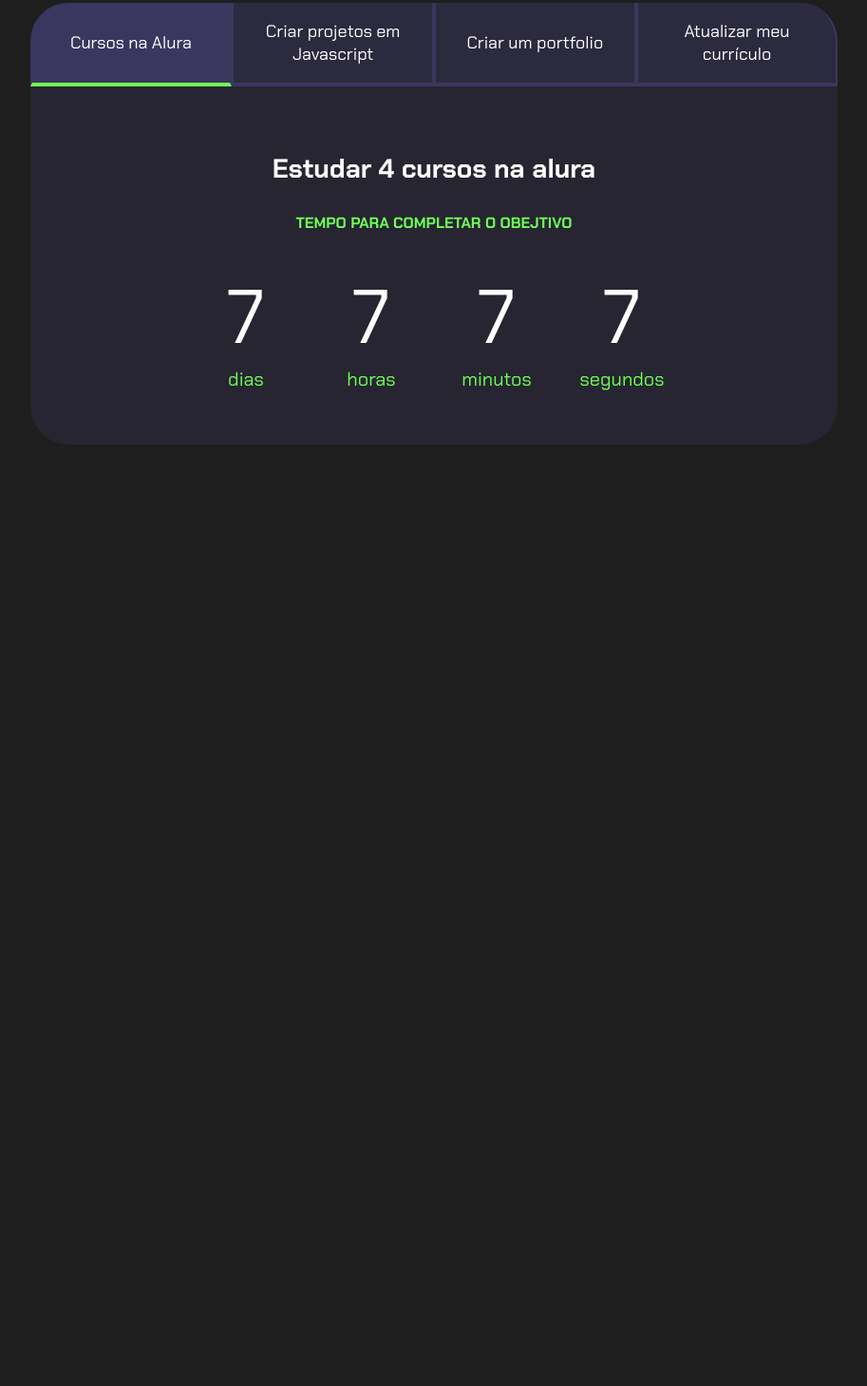
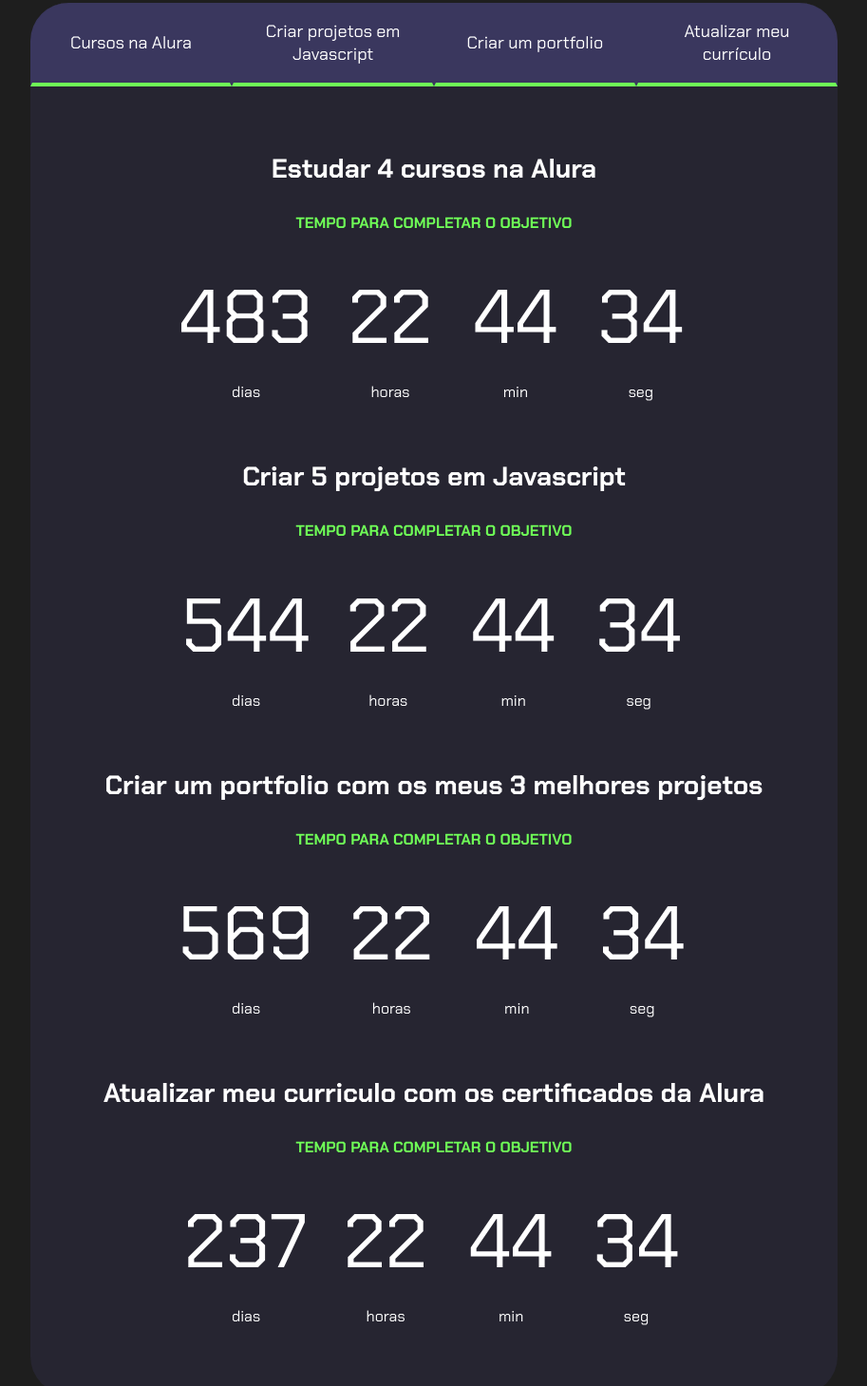
Before and after one commit to izabeladalagnol/Projeto-de-Vida, a plain HTML site: page index.html in a window 1280 px wide. Shown: the part 100-1559 px from the top of the page at 95% size, without its empty margins (183-1096 px from the left). Before the commit the page ends 800 px from the top, so only its background shows below. Drawn offline with Linux system fonts and the light colour scheme.

Commit message:
Add files via upload

```diff
--- a/index.html
+++ b/index.html
@@ -14,61 +14,96 @@
         <div class="conteudo">
             <div class="botoes">
                 <button class="botao ativo">Cursos na Alura</button>
-            <button class="botao">Criar projetos em Javascript</button>
-            <button class="botao">Criar um portfolio</button>
-            <button class="botao">Atualizar meu currículo</button>
+                <button class="botao ativo">Criar projetos em Javascript</button>
+                <button class="botao ativo">Criar um portfolio</button>
+                <button class="botao ativo">Atualizar meu currículo</button>
             </div>
             <div class="abas-textos">
                 <div class="aba-conteudo ativo">
-                <h3 class="aba-conteudo-titulo-principal">Estudar 4 cursos na alura</h3>
-                <h4 class="aba-conteudo-titulo-secundario">Tempo para completar o obejtivo</h4>
+                    <h3 class="aba-conteudo-titulo-principal">Estudar 4 cursos na Alura</h3>
+                    <h4 class="aba-conteudo-titulo-secundario">Tempo para completar o objetivo</h4>
                     <div class="contador">
                         <div class="contador-digito">
-                        <p class="contador-digito-numero">7</p>
-                        <p class="contador-digito-titulo">dias</p>
+                            <p class="contador-digito-numero" id="dias0">7</p>
+                            <p class="contador-digito-texto">dias</p>
                         </div>
                         <div class="contador-digito">
-                        <p class="contador-digito-numero">7</p>
-                        <p class="contador-digito-titulo">horas</p>
+                            <p class="contador-digito-numero" id="horas0">7</p>
+                            <p class="contador-digito-texto">horas</p>
                         </div>
                         <div class="contador-digito">
-                        <p class="contador-digito-numero">7</p>
-                        <p class="contador-digito-titulo">minutos</p>
+                            <p class="contador-digito-numero" id="min0">7</p>
+                            <p class="contador-digito-texto">min</p>
                         </div>
                         <div class="contador-digito">
-                        <p class="contador-digito-numero">7</p>
-                        <p class="contador-digito-titulo">segundos</p>
+                            <p class="contador-digito-numero" id="seg0">7</p>
+                            <p class="contador-digito-texto">seg</p>
                         </div>
                     </div>
                 </div>
-            <div class="aba-conteudo">
+                <div class="aba-conteudo ativo">
                     <h3 class="aba-conteudo-titulo-principal">Criar 5 projetos em Javascript</h3>
-                <h4 class="aba-conteudo-titulo-secundario">Tempo para completar o obejtivo</h4>
+                    <h4 class="aba-conteudo-titulo-secundario">Tempo para completar o objetivo</h4>
                     <div class="contador">
                         <div class="contador-digito">
-                        <p class="contador-digito-numero">7</p>
-                        <p class="contador-digito-titulo">horas</p>
+                            <p class="contador-digito-numero" id="dias1">7</p>
+                            <p class="contador-digito-texto">dias</p>
                         </div>
-
+                        <div class="contador-digito">
+                            <p class="contador-digito-numero" id="horas1">7</p>
+                            <p class="contador-digito-texto">horas</p>
                         </div>
+                        <div class="contador-digito">
+                            <p class="contador-digito-numero" id="min1">7</p>
+                            <p class="contador-digito-texto">min</p>
                         </div>
-            <div class="aba-conteudo">
-                <h3 class="aba-conteudo-titulo-principal">Criar um portifóloio com os meus 3 melhore projetos</h3>
-                <h4 class="aba-conteudo-titulo-secundario">Tempo para completar o obejtivo</h4>
-                <div class="contador">
                         <div class="contador-digito">
-                        <p class="contador-digito-numero">7</p>
-                        <p class="contador-digito-titulo">minutos</p>
+                            <p class="contador-digito-numero" id="seg1">7</p>
+                            <p class="contador-digito-texto">seg</p>
                         </div>
                     </div>
                 </div>
-            <div class="aba-conteudo">
-                <h3 class="aba-conteudo-titulo-principal">Atualizar meu curriculo com os certificados da Alura</h3>
-                <h4 class="aba-conteudo-titulo-secundario">Tempo para completar o obejtivo</h4>
+                <div class="aba-conteudo ativo">
+                    <h3 class="aba-conteudo-titulo-principal">Criar um portfolio com os meus 3 melhores projetos</h3>
+                    <h4 class="aba-conteudo-titulo-secundario">Tempo para completar o objetivo</h4>
                     <div class="contador">
                         <div class="contador-digito">
-                    <p class="contador-digito-numero">7</p>
-                        <p class="contador-digito-titulo">segundos</p>
+                            <p class="contador-digito-numero" id="dias2">7</p>
+                            <p class="contador-digito-texto">dias</p>
+                        </div>
+                        <div class="contador-digito">
+                            <p class="contador-digito-numero" id="horas2">7</p>
+                            <p class="contador-digito-texto">horas</p>
+                        </div>
+                        <div class="contador-digito">
+                            <p class="contador-digito-numero" id="min2">7</p>
+                            <p class="contador-digito-texto">min</p>
+                        </div>
+                        <div class="contador-digito">
+                            <p class="contador-digito-numero" id="seg2">7</p>
+                            <p class="contador-digito-texto">seg</p>
+                        </div>
+                    </div>
+                </div>
+                <div class="aba-conteudo ativo">
+                    <h3 class="aba-conteudo-titulo-principal">Atualizar meu curriculo com os certificados da Alura</h3>
+                    <h4 class="aba-conteudo-titulo-secundario">Tempo para completar o objetivo</h4>
+                    <div class="contador">
+                        <div class="contador-digito">
+                            <p class="contador-digito-numero" id="dias3">7</p>
+                            <p class="contador-digito-texto">dias</p>
+                        </div>
+                        <div class="contador-digito">
+                            <p class="contador-digito-numero" id="horas3">7</p>
+                            <p class="contador-digito-texto">horas</p>
+                        </div>
+                        <div class="contador-digito">
+                            <p class="contador-digito-numero" id="min3">7</p>
+                            <p class="contador-digito-texto">min</p>
+                        </div>
+                        <div class="contador-digito">
+                            <p class="contador-digito-numero" id="seg3">7</p>
+                            <p class="contador-digito-texto">seg</p>
                         </div>
                     </div>
                 </div>
@@ -77,4 +112,5 @@
     </section>
     <script src="main.js"></script>
 </body>
+
 </html>
--- a/main.js
+++ b/main.js
@@ -15,10 +15,10 @@
 }
 
 const contadores = document.querySelectorAll(".contador");
-const tempoObjetivo1 = new Date("2020-10-05T00:00:00");
-const tempoObjetivo2 = new Date("2023-12-05T00:00:00");
-const tempoObjetivo3 = new Date("2023-12-30T00:00:00");
-const tempoObjetivo4 = new Date("2024-07-01T00:00:00");
+const tempoObjetivo1 = new Date("2025-10-05T00:00:00");
+const tempoObjetivo2 = new Date("2025-12-05T00:00:00");
+const tempoObjetivo3 = new Date("2025-12-30T00:00:00");
+const tempoObjetivo4 = new Date("2025-02-01T00:00:00");
 
 const tempos = [tempoObjetivo1,tempoObjetivo2,tempoObjetivo3,tempoObjetivo4];
 
@@ -35,15 +35,20 @@
     minutos %= 60;
     horas %= 24;
     if (tempoFinal > 0){
-        return dias + " dias " + horas + " horas " + minutos + " minutos " + segundos + " segundos";
+        return [dias,horas,minutos,segundos];
     } else {
-        return "Prazo Finalizado";
+        return [0,0,0,0];
     }
 }
 
 function atualizaCronometro(){
+
+
     for (let i=0; i<contadores.length;i++){
-        contadores[i].textContent = calculaTempo(tempos[i]);
+    document.getElementById("dias" +i).textContent = calculaTempo(tempos[i])[0];
+    document.getElementById("horas" +i).textContent = calculaTempo(tempos[i])[1];
+    document.getElementById("min" +i).textContent = calculaTempo(tempos[i])[2];
+    document.getElementById("seg" +i).textContent = calculaTempo(tempos[i])[3];
     }
 }
 
@@ -52,4 +57,4 @@
     setInterval(atualizaCronometro,1000);
 }
 
-//comecaCronometro();
+comecaCronometro();
```
Lines whose indentation alone changed are shown as unchanged.
